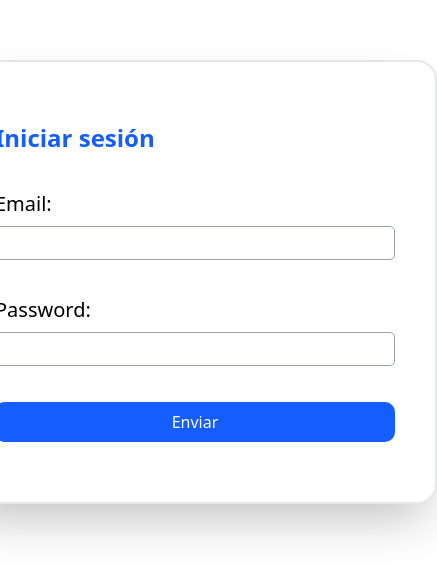
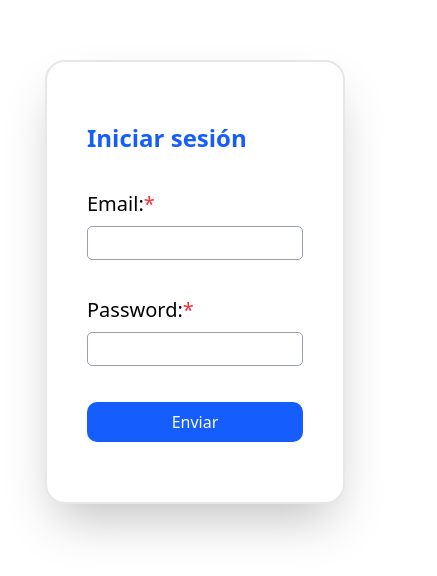
Before and after one commit to DavidAvila502/PhosellUi, a React (Vite) app: page /auth in a window 390 px wide. Shown: the part 140-716 px from the top of the page, 437 px wide, since content can reach past the window. Built offline with nearby package versions, Linux system fonts and the light colour scheme; no server answers.

Commit message:
login responsive

```diff
--- a/src/features/auth/pages/Login.tsx
+++ b/src/features/auth/pages/Login.tsx
@@ -4,7 +4,8 @@ import type { LoginDto } from "../dtos/authDtos";
 import { ROUTES } from "../../../app/constants/routes";
 import { useNavigate } from "react-router-dom";
 import { ROLES } from "../../../app/constants/roles";
-import ClasicButton from "../../../shared/components/ClasicButton";
+import ClassicButton from "../../../shared/components/ClassicButton";
+import ClassicLabelField from "../../../shared/components/ClassicLabelField";
 
 export function Login() {
    const navigate = useNavigate();
@@ -41,49 +42,43 @@ export function Login() {
       <div className="flex flex-col items-center justify-center min-h-[100vh]">
          <div
             className="bg-white flex items-center rounded-[20px] min-h-[300px] px-[40px] py-[60px]
-                        justify-center flex-col border-solid border-2 border-gray-200 shadow-2xl"
+                        justify-center flex-col border-solid border-2 border-gray-200 shadow-2xl
+                        w-[300px] max-[400px]-w-[200px]: sm:w-[400px]
+                        "
          >
             <form
                onSubmit={handleSubmit}
-               className="flex flex-col gap-9 w-[400px]"
+               className="flex flex-col gap-9 w-full"
             >
                <p className="text-blue-600 font-bold text-2xl">
                   Iniciar sesión
                </p>
 
                <div className="flex flex-col gap-2 items-start">
-                  <label htmlFor="email" className="text-black text-xl">
-                     Email:
-                  </label>
-                  <input
-                     id="email"
+                  <ClassicLabelField
+                     id="emial"
                      name="email"
                      type="email"
                      value={credentials.email}
+                     textLabel="Email"
                      onChange={handleChange}
-                     required
-                     className="text-gray-500 py-[2px] pl-[5px] text-xl border-solid border-1 border-gray-400
-                              rounded-[5px] w-full focus:outline-none focus:border-blue-600"
+                     required={true}
                   />
                </div>
 
                <div className="flex flex-col gap-2 items-start">
-                  <label htmlFor="password" className="text-black text-xl">
-                     Password:
-                  </label>
-                  <input
+                  <ClassicLabelField
                      id="password"
                      name="password"
                      type="password"
                      value={credentials.password}
+                     textLabel="Password"
                      onChange={handleChange}
-                     required
-                     className="text-gray-500 py-[2px] pl-[5px] text-xl border-solid border-1 border-gray-400
-                              rounded-[5px] w-full focus:outline-none focus:border-blue-600"
+                     required={true}
                   />
                </div>
 
-               <ClasicButton
+               <ClassicButton
                   text="Enviar"
                   color="bg-blue-600"
                   type="submit"
--- a/src/shared/components/ClasicButton.tsx
+++ b/src/shared/components/ClassicButton.tsx
@@ -1,12 +1,12 @@
-interface ClasicButtonProps {
+interface ClassicButtonProps {
    text: string;
    type: "submit" | "button";
    style?: string;
    isLoading?: boolean;
    color?: string;
-   func?: (param?: any) => any;
+   func?: <Args extends any[], Ret>(...args: Args) => Ret;
 }
-const ClasicButton: React.FC<ClasicButtonProps> = ({
+const ClassicButton: React.FC<ClassicButtonProps> = ({
    text,
    style = "",
    color,
@@ -15,7 +15,7 @@ const ClasicButton: React.FC<ClasicButtonProps> = ({
    type = "button",
 }) => {
    const base =
-      "flex items-center justify-center gap-2 px-4 py-2 text-white rounded";
+      "flex items-center justify-center gap-2 px-4 py-2 text-white rounded cursor-pointer";
 
    const bgColor = isLoading ? "bg-gray-500" : color ? color : "bg-green-500";
 
@@ -34,4 +34,4 @@ const ClasicButton: React.FC<ClasicButtonProps> = ({
       </button>
    );
 };
-export default ClasicButton;
+export default ClassicButton;
--- /dev/null
+++ b/src/shared/components/ClassicLabelField.tsx
@@ -0,0 +1,48 @@
+interface ClassicLabelFieldProps {
+   id: string;
+   name: string;
+   type: React.HTMLInputTypeAttribute;
+   value: string | number | readonly string[] | undefined;
+   textLabel: string;
+   required?: boolean;
+   onChange?: React.ChangeEventHandler<HTMLInputElement> | undefined;
+   fieldStyle?: string;
+   labelStyle?: string;
+}
+
+const ClassicLabelField = ({
+   id,
+   name,
+   type,
+   value,
+   onChange = undefined,
+   required = false,
+   fieldStyle = "",
+   labelStyle = "",
+   textLabel,
+}: ClassicLabelFieldProps) => {
+   const labelBaseStyle = "text-black text-xl";
+
+   const fieldBaseStyle = `text-gray-500 py-[2px] pl-[5px] text-xl border-solid border-1
+        border-gray-400 rounded-[5px] w-full focus:outline-none focus:border-blue-600`;
+
+   return (
+      <>
+         <label htmlFor={id} className={`${labelBaseStyle} ${labelStyle}`}>
+            {textLabel}:
+            {required ? <span className="text-red-500">*</span> : null}
+         </label>
+         <input
+            id={id}
+            name={name}
+            type={type}
+            value={value}
+            onChange={onChange}
+            required={required}
+            className={`${fieldBaseStyle} ${fieldStyle}`}
+         />
+      </>
+   );
+};
+
+export default ClassicLabelField;
```
